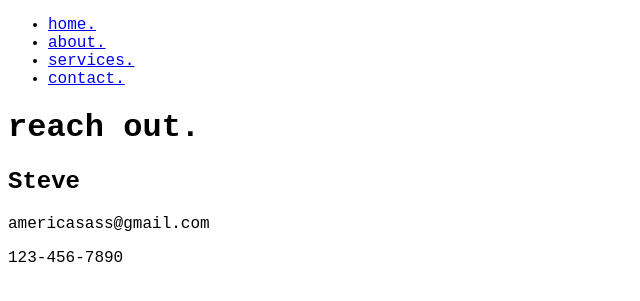
After one commit to maviles7/awsdeploytest, a Django app: page /contact/ in a window 1280 px wide. The commit adds this page. Shown: the top 301 px of the page, without its empty margins (0-640 px from the left). Run offline with Django 5.2, Linux system fonts and the light colour scheme.

Commit message:
contact page

```diff
--- a/main_app/templates/base.html
+++ b/main_app/templates/base.html
@@ -17,6 +17,7 @@
                 <li><a href="/">home.</a></li>
                 <li><a href="/about">about.</a></li>
                 <li><a href="/services">services.</a></li>
+                <li><a href="/contact">contact.</a></li>
             </ul>
         </nav>
     </header>
--- /dev/null
+++ b/main_app/templates/contact.html
@@ -0,0 +1,15 @@
+{% extends 'base.html' %}
+{% load static %}
+
+{% block content %}
+
+<h1>reach out.</h1>
+<div>
+    {% for contact in contacts %}
+    <h2>{{ contact.name }}</h2>
+    <p>{{ contact.email }}</p>
+    <p>{{ contact.phone }}</p>
+    {% endfor %}
+</div>
+
+{% endblock %}
--- a/main_app/urls.py
+++ b/main_app/urls.py
@@ -5,4 +5,5 @@ urlpatterns = [
     path('', views.home, name='home'),
     path('about/', views.about, name='about'),
     path('services/', views.service_index, name='service-index'),
+    path('contact/', views.contact, name='contact'),
 ]
--- a/main_app/views.py
+++ b/main_app/views.py
@@ -15,6 +15,16 @@ services = [
     Service('Product 3', 'Description for product 3', 30.00),
 ]
 
+class Contact:
+    def __init__(self, name, email, phone):
+        self.name = name
+        self.email = email
+        self.phone = phone
+
+contacts = [
+    Contact('Steve', 'americasass@gmail.com', '123-456-7890'),
+]
+
 def home(request):
     return render(request, 'home.html')
 
@@ -23,3 +33,6 @@ def about(request):
 
 def service_index(request):
     return render(request, 'services/index.html', {'services': services})
+
+def contact(request):
+    return render(request, 'contact.html', {'contacts': contacts})
```
